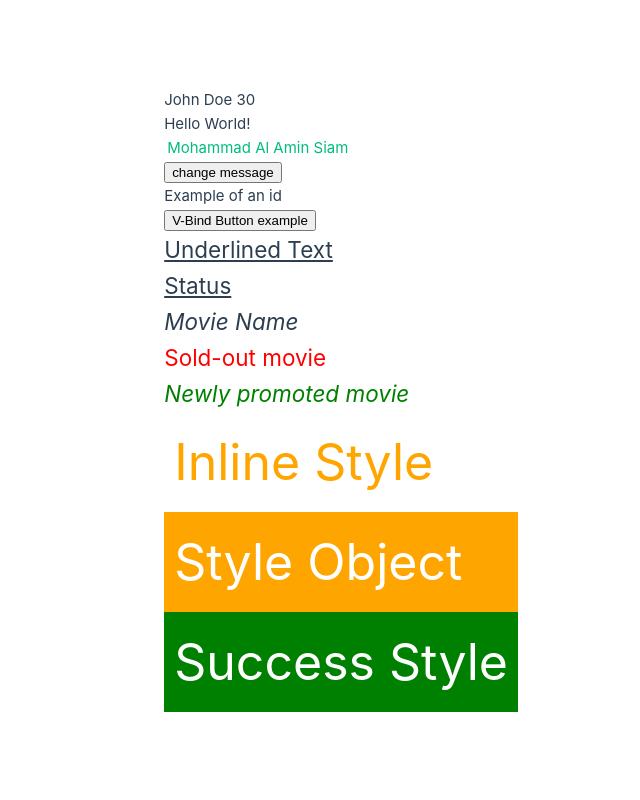
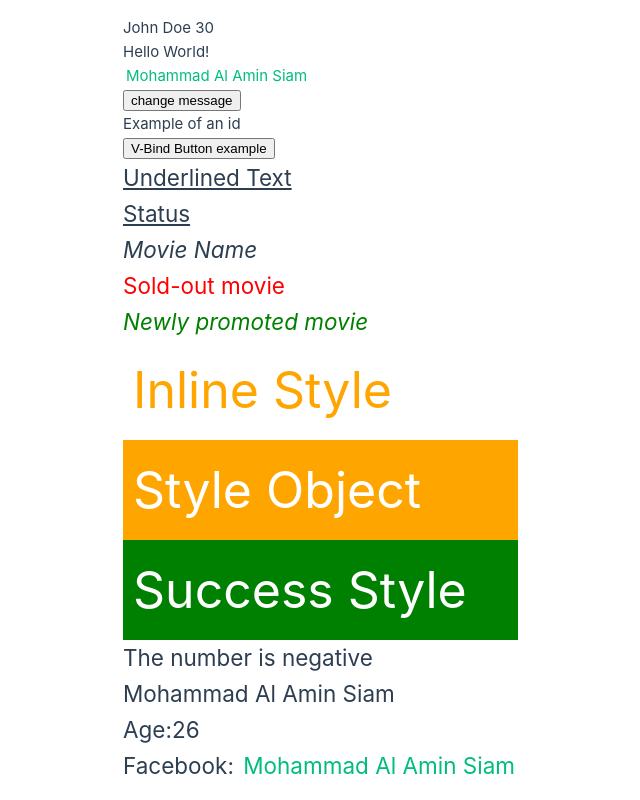
Before and after one commit to draftstore/Vuejs-3-practice, a Vue app in the folder VueJs codevolution/view-basics/: page / in a window 1280 px wide. Shown: the whole page, without its empty margins (122-762 px from the left). Built offline with nearby package versions, Linux system fonts and the light colour scheme.

Commit message:
Conditional Rendering(Part1)

```diff
--- a/VueJs codevolution/view-basics/src/App.vue
+++ b/VueJs codevolution/view-basics/src/App.vue
@@ -35,7 +35,9 @@ export default {
         fontSize: '50px',
         padding: '10px',
         color: 'white'
-      }
+      },
+      number: -5,
+      display: true
     }
   },
   methods: {
@@ -74,6 +76,16 @@ Essentially, it works like {{ ... }} interpolation but in a more explicit way --
     <div v-bind:style="[baseStyleObject, successStyleObject]"> <!-- Array of styles. It overrides the baseStyleObject-->
       Success Style
     </div>
+    <h2 v-if="number === 0" v-bind:class="['new']">The number is zero</h2>
+    <h2 v-else-if="number < 0">The number is negative</h2>
+    <h2 v-else-if="number > 0">The number is positive</h2>
+    <h1 v-else>The number is not zero</h1>
+    <template v-if="display">
+      <h2>Mohammad Al Amin Siam</h2>
+      <h2>Age:26</h2>
+      <h2>Facebook: <a v-bind:href="facebook">Mohammad Al Amin Siam</a></h2>
+    </template>
+
   </div>
 </template>
 <!--Two ways to bind texts-->
```
